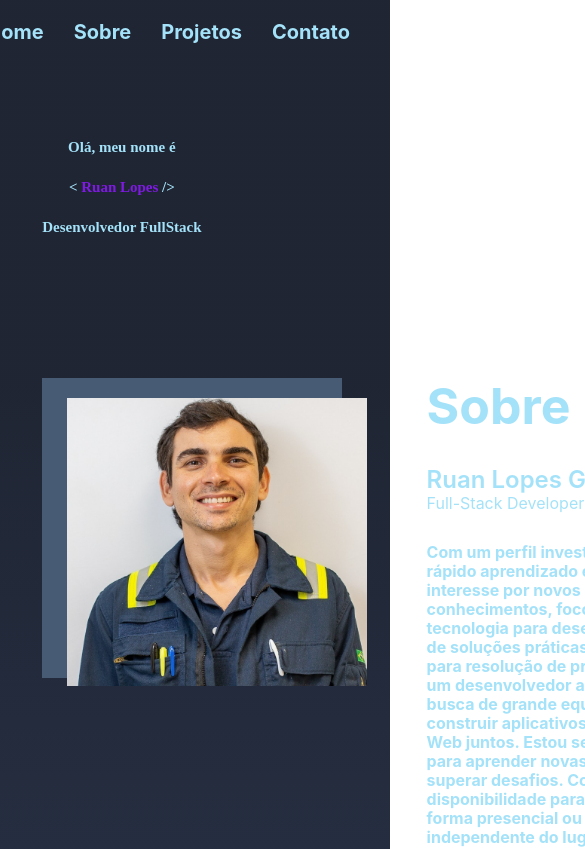
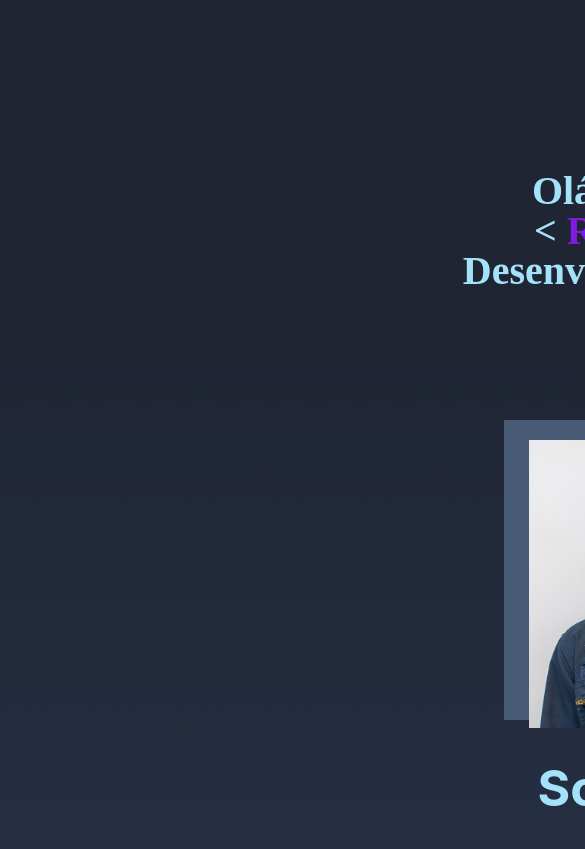
Before and after one commit to RuanL-Dev/portfolio_RuanL-Dev, a Next.js app: page / in a window 390 px wide. Shown: the top 849 px of the page, 585 px wide, since content can reach past the window. Built offline with nearby package versions, Linux system fonts and the light colour scheme.

Commit message:
Responsivity adjust for many components

```diff
--- a/pages/index.jsx
+++ b/pages/index.jsx
@@ -17,12 +17,11 @@ const StyledImage = styled.div`
 
   @media (max-width: 425px) {
     background-image: none;
+    min-height: 60vh;
+    width: 100%;
   }
   @media (max-width: 880px) {
     background-size: contain;
-    width: 100%;
-  }
-  @media screen and (min-width: 900px) and (max-width: 1075px) {
     width: 100%;
   }
 `
--- a/src/components/layout/ContainerPage.jsx
+++ b/src/components/layout/ContainerPage.jsx
@@ -9,8 +9,11 @@ const StyledMainContainerPage = styled.div`
   flex-direction: column;
   color: ${(props) => props.theme.colors.text};
 
-  @media (max-width: 880px) {
-
+  @media (max-width: 425px) {
+    width: 100%;
+  }
+  @media (max-width: 680px) {
+    width: 150vh;
   }
   @media screen and (min-width: 900px) and (max-width: 1075px) {
     width: 120%;
--- a/src/components/layout/Slogan.jsx
+++ b/src/components/layout/Slogan.jsx
@@ -16,6 +16,14 @@ const Container = styled.div`
   @media (max-width: 580px) {
     top: 15vh;
     left: 5vh;
+  }
+
+  @media screen and (min-width: 425px) and (max-width: 913px) {
+    position: absolute;
+  }
+
+  @media (max-width: 425px) {
+    position: relative;
   }
 `
 
@@ -38,6 +46,10 @@ const StyledSlogan = styled.p`
   @media (max-width: 500px) {
     font-size: 15px;
   }
+
+  @media (max-width: 425px) {
+    font-size: 40px;
+  }
 `
 const StyledColor = styled.span`
   color: #7f1ae3;
--- a/src/components/layout/aboutMe/AboutMe.jsx
+++ b/src/components/layout/aboutMe/AboutMe.jsx
@@ -6,24 +6,27 @@ import Button from '../../button/Button'
 const ContainerDescription = styled.div`
   display: flex;
 
+  @media (max-width: 430px) {
+    padding-top: 10vh;
+  }
   @media (max-width: 880px) {
     margin-top: -20vh;
+  }
+
+  @media (max-width: 680px) {
+    padding-top: 15vh;
   }
 
   @media (max-width: 800px) {
     margin-top: -30vh;
   }
 
-  @media (max-width: 660px) {
-    margin-top: -40vh;
-  }
-
-  @media (max-width: 545px) {
-    margin-top: -52vh;
-  }
-
-  @media (max-width: 450px) {
-    margin-top: -60vh;
+  @media (max-width: 768px) {
+    display: flex;
+    flex-direction: column;
+    justify-content: center;
+    align-items: center;
+    text-align: center;
   }
 `
 
--- a/src/components/layout/contact/ContactSession.jsx
+++ b/src/components/layout/contact/ContactSession.jsx
@@ -14,11 +14,10 @@ const StyledContainerProjectsTitle = styled.div`
   flex-direction: column;
   align-items: center;
   justify-content: center;
-  margin: 3rem 8rem;
 `
 
 const StyledContact = styled(StyledContainerProjectsTitle)`
-  margin: 10rem 8rem;
+  margin: 8rem 8rem;
 `
 const StyledContainerTitleContact = styled.div`
   margin-bottom: 40px;
```
